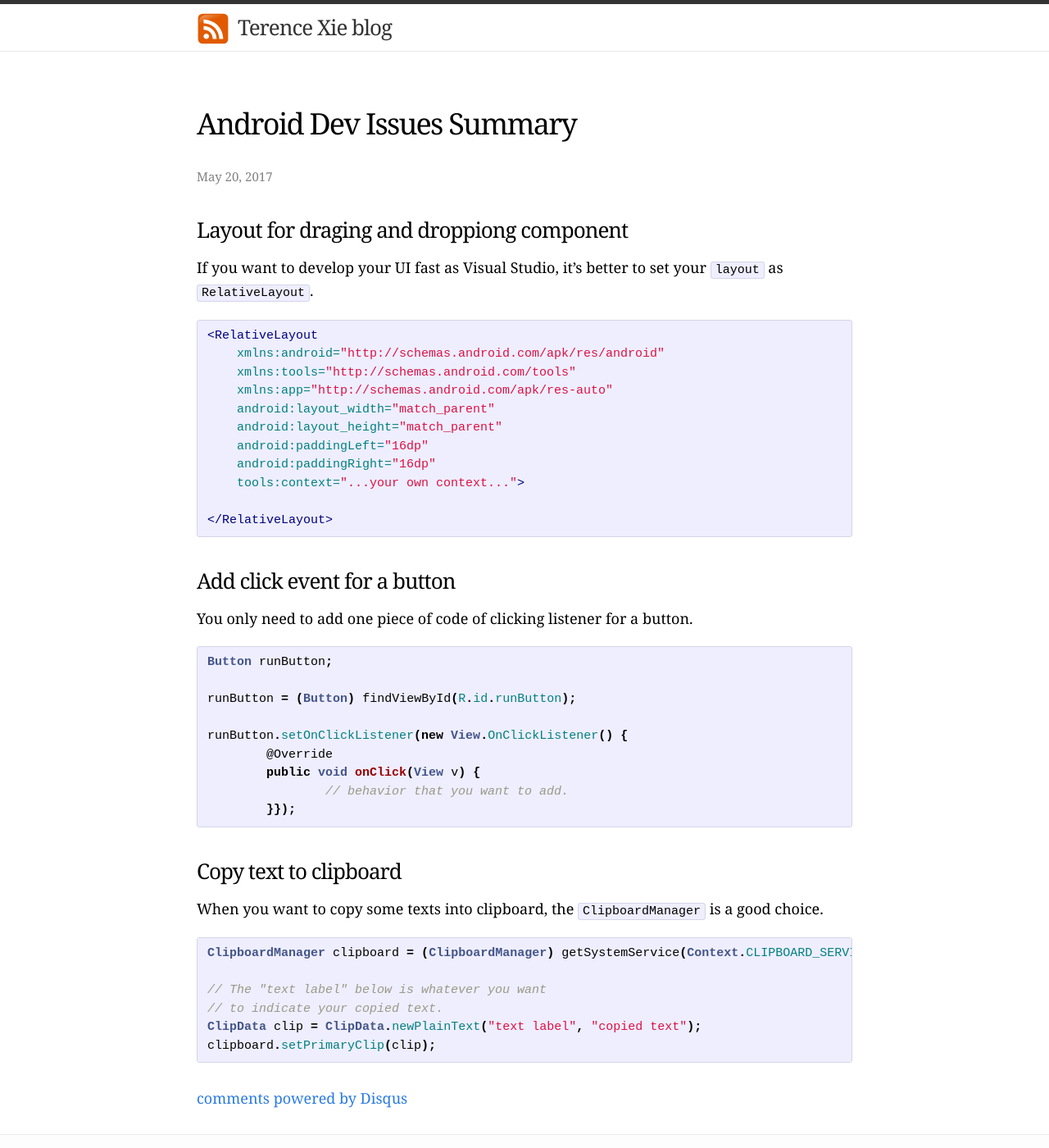
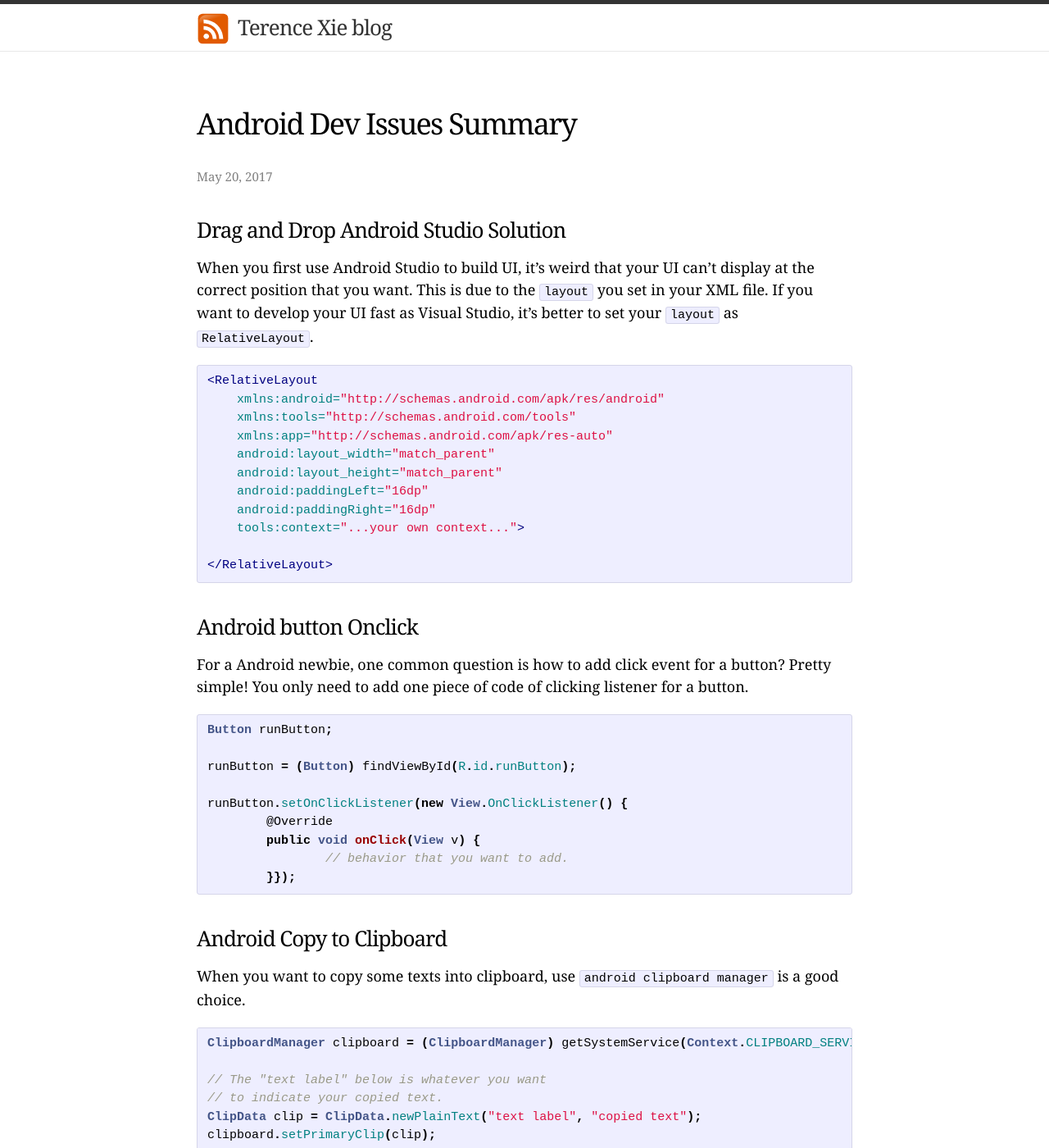
Before and after one commit to kid551/kid551.github.io, a Jekyll site: the page built from _posts/2017-05-20-Android-Dev.md, in a window 1280 px wide and 1400 px high. Shown: the whole window at 82% size. Built offline with Jekyll 4.4.1, drawn with Linux system fonts in a browser that asks for light colours; comment, search, counter and statistics services are not loaded.

Commit message:
Experiement SEO keyword.

````diff
--- a/_posts/2017-05-20-Android-Dev.md
+++ b/_posts/2017-05-20-Android-Dev.md
@@ -7,9 +7,9 @@ date:   2017-05-20
 mathjax: true
 ---
 
-### Layout for draging and droppiong component
+### Drag and Drop Android Studio Solution
 
-If you want to develop your UI fast as Visual Studio, it's better to set your `layout` as `RelativeLayout`.
+When you first use Android Studio to build UI, it's weird that your UI can't display at the correct position that you want. This is due to the `layout` you set in your XML file. If you want to develop your UI fast as Visual Studio, it's better to set your `layout` as `RelativeLayout`.
 
 ```xml
 <RelativeLayout
@@ -25,9 +25,9 @@ If you want to develop your UI fast as Visual Studio, it's better to set your `l
 </RelativeLayout>
 ```
 
-### Add click event for a button
+### Android button Onclick
 
-You only need to add one piece of code of clicking listener for a button.
+For a Android newbie, one common question is how to add click event for a button? Pretty simple! You only need to add one piece of code of clicking listener for a button.
 
 ```java
 Button runButton;
@@ -41,9 +41,9 @@ runButton.setOnClickListener(new View.OnClickListener() {
 	}});
 ```
 
-### Copy text to clipboard
+### Android Copy to Clipboard
 
-When you want to copy some texts into clipboard, the `ClipboardManager` is a good choice.
+When you want to copy some texts into clipboard, use `android clipboard manager` is a good choice.
 
 ```java
 ClipboardManager clipboard = (ClipboardManager) getSystemService(Context.CLIPBOARD_SERVICE);
````
